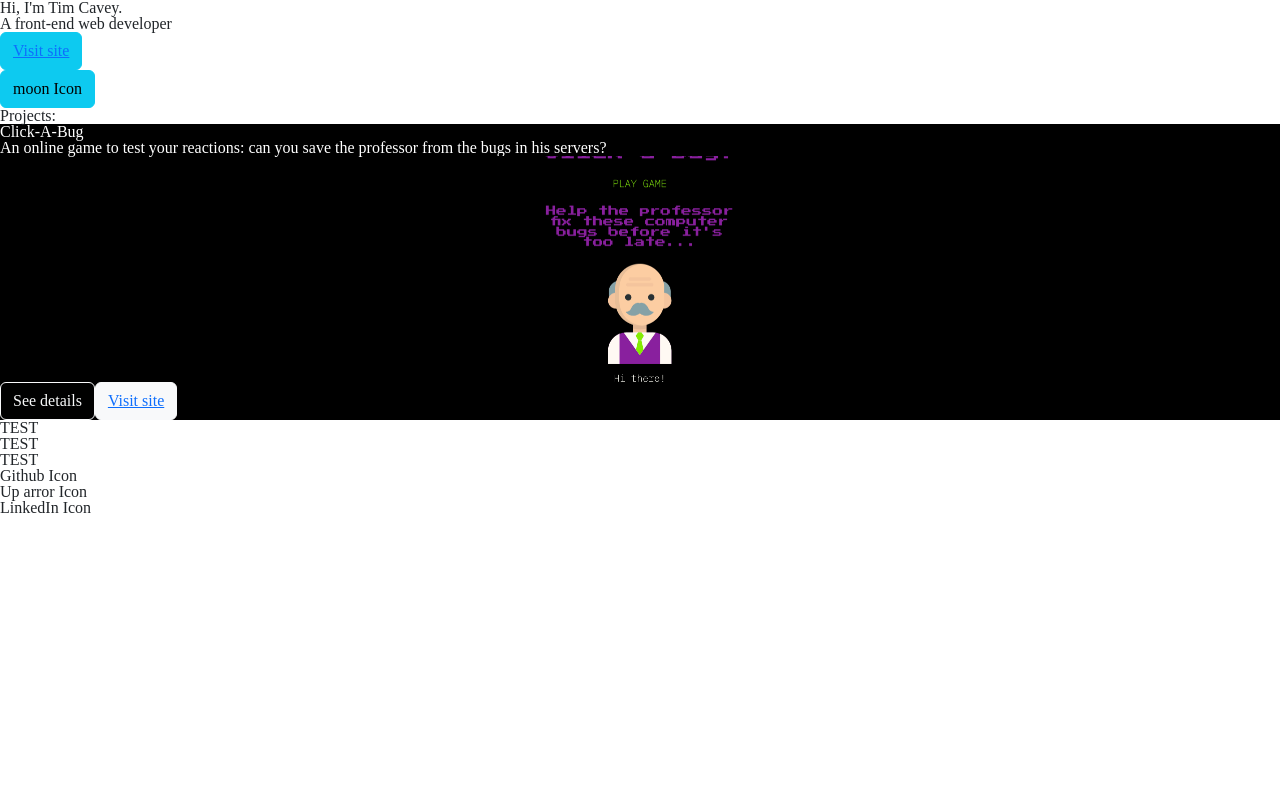
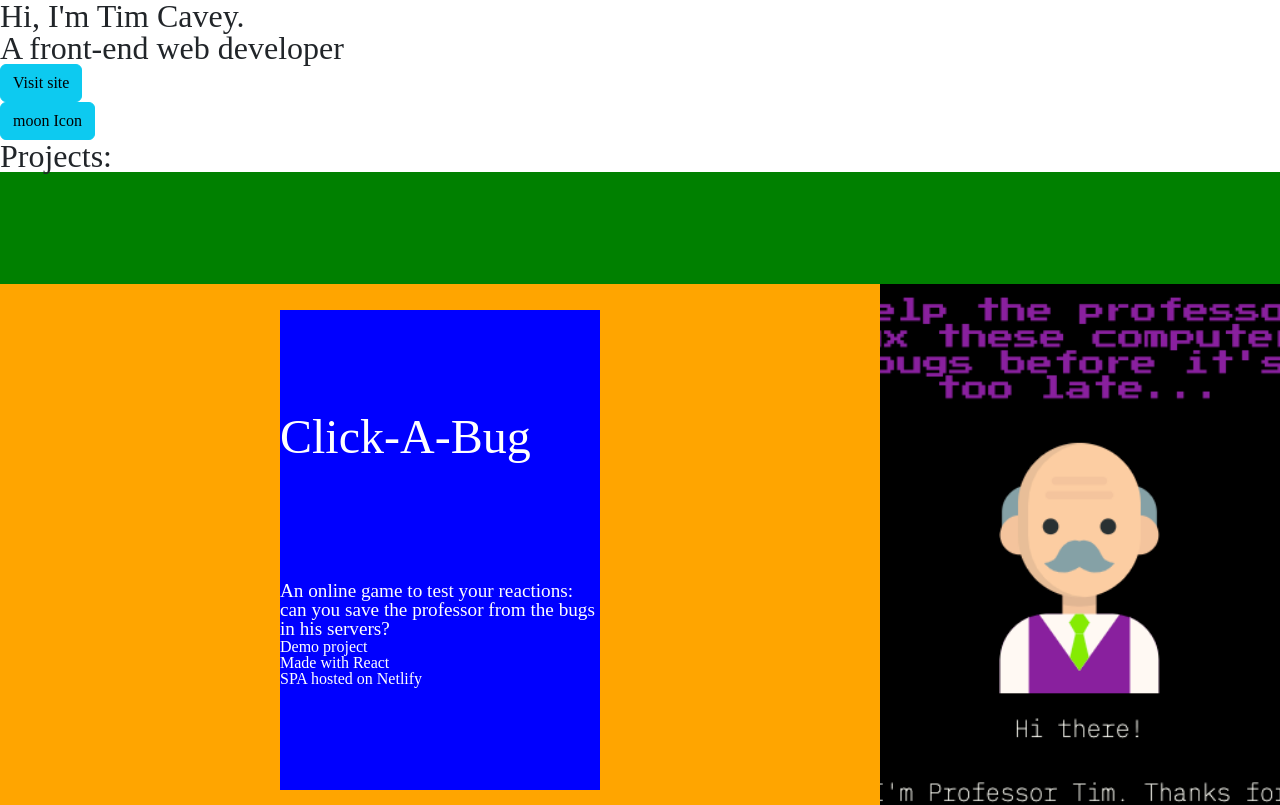
Before and after one commit to T-J-D-Cavey/my-portfolio-site, a React (Vite) app: page / in a window 1280 px wide. Shown: the top 805 px of the page. Built offline with nearby package versions, Linux system fonts and the light colour scheme.

Commit message:
worked on project styles

```diff
--- a/src/App.css
+++ b/src/App.css
@@ -46,14 +46,77 @@ table {
 	border-spacing: 0;
 }
 
-/* --------> Utility classes */
-
-.flexBoxCenter {
-  display: flex;
-  justify-content: center;
-  align-items: center;
+a {
+  text-decoration: none;
+  color: inherit;
 }
 
+/* --------> Utility classes: */
+
+.flex {
+  display: flex;
+}
+
+.flexCenter {
+  background-color: red;
+  justify-content: center;
+  /* align-items: center; */
+  min-width: 15rem;
+}
+
+.flexColumn {
+  flex-direction: column;
+}
+
+/* --------> General styles: */
+
+h1 {
+  font-size: 2rem;
+}
+
+h2 {
+  font-size: 2rem;
+}
+
+h3 {
+  font-size: 1.5rem;;
+}
+
+h4 {
+  font-size: 1.3rem;
+}
+
+p {
+  font-size: 1.2rem;
+}
+
+li {
+
+}
+/* --------> Project section styles: */
+
+.projectSection {
+  padding: 2rem 0;
+  max-width: 80rem;
+  background-color: green;
+  margin: 0 auto;
+}
+
+.projectTextAndImageContainer {
+  background-color: orange;
+  margin-bottom: 2rem;
+}
+
+.projectsTextContainer {
+  background-color: blue;
+  margin: 0 auto 2rem auto;
+  max-width: 20rem;
+}
+
+.projectsTextContainer h3 {
+  font-size: 3rem;
+  margin-bottom: 1rem;
+}
 
 .projectPicMainContainer {
   overflow: hidden;
@@ -61,22 +124,52 @@ table {
 
 .projectPicMain {
   /* need to be bigger on bigger screens */
-  animation: moveAnimation 15s linear infinite;
+  animation: moveAnimation 10s linear infinite;
   transform-origin: center;
-  width: 10rem;
+  width: 8rem;
 }
 
 @keyframes moveAnimation {
   0% {
-    transform: translateY(0) scale(2);
+    transform: translateY(20px) scale(2);
   }
   50% {
-    transform: translateY(100px) scale(2);
+    transform: translateY(80px) scale(2);
   }
   100% {
-    transform: translateY(0) scale(2);
+    transform: translateY(20px) scale(2);
   }
 }
 
-body {
+.projectButton {
+  font-size: 1.2rem;
+  margin-left: 0.3rem;
+  margin-right: 0.3rem;
 }
+
+/* --------> Tablet and desktop screen styles: */
+
+@media screen and (min-width: 700px) {
+  .projectSection {
+    padding: 7rem 0;
+  }
+
+  .projectTextAndImageContainer {
+    display: flex;
+    justify-content: space-between;
+    align-items: center;
+    min-width: 35rem;
+  }
+
+  .projectPicMain {
+    min-width: 25rem;
+  }
+
+  .projectsTextContainer {
+    display: flex;
+    flex-direction: column;
+    justify-content: space-evenly;
+    align-items:start;
+    height: 30rem;
+  }
+}
--- a/src/components/projects/ClickABug.jsx
+++ b/src/components/projects/ClickABug.jsx
@@ -17,18 +17,28 @@ export function ClickABug({mode, modeStyles}) {
 
 
     return (
-        <div>
-          <section style={{backgroundColor: backgroundColor, color: color}}>
-            <h3>Click-A-Bug</h3>
-            <p>An online game to test your reactions: can you save the professor from the bugs in his servers?
-            </p>
-            <div className='projectPicMainContainer flexBoxCenter'>
-              <img className='projectPicMain' src={professor} alt='click a bug screenshot' />
+        <div style={{backgroundColor: backgroundColor, color: color}}>
+          <section className='projectSection'>
+            <div className='projectTextAndImageContainer'>
+              <div className='projectsTextContainer'>
+                <h3>Click-A-Bug</h3>
+                <div>
+                  <p>An online game to test your reactions: can you save the professor from the bugs in his servers?</p>
+                  <ul>
+                    <li>Demo project</li>
+                    <li>Made with React</li>
+                    <li>SPA hosted on Netlify</li>
+                  </ul>
+                </div>
+              </div>
+              <div className='projectPicMainContainer flex flexCenter'>
+                <img className='projectPicMain' src={professor} alt='click a bug screenshot' />
+              </div>
             </div>
-            <Button variant={secondaryButton} onClick={handleShow}>
+            <Button variant={secondaryButton} onClick={handleShow} className='projectButton'>
               See details
             </Button>
-            <Button variant={ctaButton} onClick={handleClose}>
+            <Button variant={ctaButton} onClick={handleClose} className='projectButton'>
                   <a href='https://github.com/T-J-D-Cavey' target='_blank'>Visit site</a>
             </Button>
           </section>
@@ -54,10 +64,10 @@ export function ClickABug({mode, modeStyles}) {
               </div>
             </Modal.Body>
             <Modal.Footer style={{backgroundColor: backgroundColor, color: color}}>
-              <Button variant={secondaryButton} onClick={handleClose}>
+              <Button variant={secondaryButton} onClick={handleClose} className='projectButton'>
                 Close
               </Button>
-              <Button variant={ctaButton} onClick={handleClose}>
+              <Button variant={ctaButton} onClick={handleClose} className='projectButton'>
                 <a href='https://github.com/T-J-D-Cavey' target='_blank'>Visit site</a>
               </Button>
             </Modal.Footer>
```
